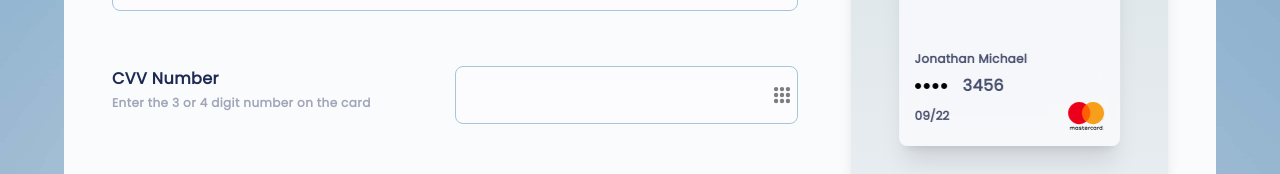
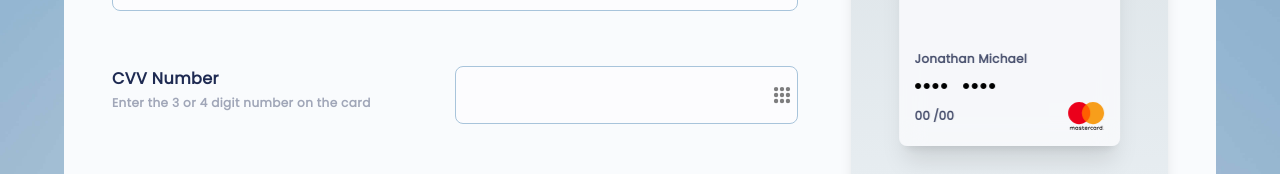
Before and after one commit to Samsegun/ace-pay, a React (Vite) app: page / in a window 1280 px wide. Shown: the part 266-440 px from the top of the page. Built offline with nearby package versions, Linux system fonts and the light colour scheme.

Commit message:
more handlers

```diff
--- a/src/App.tsx
+++ b/src/App.tsx
@@ -1,3 +1,4 @@
+import { useState } from "react";
 import "./App.css";
 import logo from "./assets/acelogo.png";
 import closeBtn from "./assets/close.svg";
@@ -10,6 +11,12 @@ import docket from "./assets/docket.png";
 import Form from "./Form";
 
 function App() {
+    const [cardDetails, setCardDetails] = useState({
+        cardNumber: "",
+        expiryMonth: "",
+        expiryYear: "",
+    });
+
     return (
         <div className='min-h-screen bg-center bg-no-repeat bg-cover bg-flower flex-items-center'>
             <div className='main-wrapper'>
@@ -55,7 +62,7 @@ function App() {
                         <section className='w-full lg:w-auto lg:basis-[65%]'>
                             {/* form */}
                             <div className='h-full my-8 lg:my-0'>
-                                <Form />
+                                <Form setCardDetails={setCardDetails} />
                             </div>
                         </section>
 
@@ -88,12 +95,32 @@ function App() {
                                                         className='w-8'
                                                     />
                                                 </span>
-                                                <span>3456</span>
+                                                {/* <span>3456</span> */}
+                                                <span>
+                                                    {cardDetails.cardNumber ? (
+                                                        cardDetails.cardNumber
+                                                    ) : (
+                                                        <img
+                                                            src={fourDots}
+                                                            alt='coded'
+                                                            className='w-8'
+                                                        />
+                                                    )}
+                                                </span>
                                             </span>
                                         </div>
 
                                         <div className='flex items-center justify-between text-xs'>
-                                            <span>09/22</span>
+                                            {/* <span>09/22</span> */}
+                                            <span>
+                                                {cardDetails.expiryMonth
+                                                    ? cardDetails.expiryMonth
+                                                    : "00"}{" "}
+                                                /
+                                                {cardDetails.expiryYear
+                                                    ? cardDetails.expiryYear
+                                                    : "00"}
+                                            </span>
                                             <span>
                                                 <img
                                                     src={masterCard}
--- a/src/Form.tsx
+++ b/src/Form.tsx
@@ -1,17 +1,29 @@
-import { useState } from "react";
+import React, { useState, Dispatch } from "react";
 import pencil from "./assets/edit-pencil.svg";
 // import mcSymbol from "./assets/mc_symbol.svg";
 import verified from "./assets/verified-badge.svg";
 import dots from "./assets/dots.svg";
 import {
+    blurHandler,
     cardNumberHandler,
     cvvHandler,
+    expiryBlurHandler,
     expiryHandler,
     keyHandler,
     passwordHandler,
 } from "./formUtils";
 
-const Form = () => {
+interface CardDetails {
+    cardNumber: string;
+    expiryMonth: string;
+    expiryYear: string;
+}
+
+interface FormProps {
+    setCardDetails: Dispatch<React.SetStateAction<CardDetails>>;
+}
+
+const Form: React.FC<FormProps> = ({ setCardDetails }) => {
     const [formData, setFormData] = useState({
         cardNumber: "",
         cvvNumber: "",
@@ -19,16 +31,6 @@ const Form = () => {
         expiryYear: "",
         password: "",
     });
-
-    // const formHandler = (event: ChangeEvent<HTMLFormElement>) => {
-    //     // Remove non-numeric characters from the input value
-    //     // let sanitizedValue = value.replace(/\D/g, "");
-
-    //     setFormData(prevState => ({
-    //         ...prevState,
-    //         [event.target.name]: event.target.value,
-    //     }));
-    // };
 
     return (
         <form className='form-flex'>
@@ -121,6 +123,7 @@ const Form = () => {
                         onKeyDown={event =>
                             keyHandler(event, formData, setFormData)
                         }
+                        onBlur={event => blurHandler(event, setCardDetails)}
                         placeholder='2412   -   7512   -   3412   -   3456'
                         className='text-justify input px-9 sm:px-16'
                     />
@@ -179,6 +182,9 @@ const Form = () => {
                         value={formData.expiryMonth}
                         maxLength={2}
                         onChange={event => expiryHandler(event, setFormData)}
+                        onBlur={event =>
+                            expiryBlurHandler(event, setCardDetails)
+                        }
                         className='input basis-2/5'
                     />
                     <span>/</span>
@@ -188,6 +194,9 @@ const Form = () => {
                         value={formData.expiryYear}
                         maxLength={2}
                         onChange={event => expiryHandler(event, setFormData)}
+                        onBlur={event =>
+                            expiryBlurHandler(event, setCardDetails)
+                        }
                         className='input basis-2/5'
                     />
                 </span>
--- a/src/formUtils.ts
+++ b/src/formUtils.ts
@@ -1,4 +1,4 @@
-import { ChangeEvent, KeyboardEvent, Dispatch } from "react";
+import { ChangeEvent, KeyboardEvent, Dispatch, FocusEvent } from "react";
 
 interface CardDetails {
     cardNumber: string;
@@ -8,11 +8,27 @@ interface CardDetails {
     password: string;
 }
 
+interface CardInfo {
+    cardNumber: string;
+    expiryMonth: string;
+    expiryYear: string;
+}
+
 export const cardNumberHandler = (
     event: ChangeEvent<HTMLInputElement>,
     setFormData: Dispatch<React.SetStateAction<CardDetails>>
 ) => {
     let cardNumber = event.target.value;
+    const lastChar = cardNumber[cardNumber.length - 1];
+
+    if (lastChar === undefined) {
+        setFormData(prevState => ({
+            ...prevState,
+            cardNumber: "",
+        }));
+    }
+
+    if (parseInt(lastChar) === 0 || parseInt(lastChar)) {
         // regex for testing strings that contain numbers and letters only
         const regex = /^[a-zA-Z0-9]+$/;
 
@@ -37,6 +53,7 @@ export const cardNumberHandler = (
             ...prevState,
             [event.target.name]: cardNumber,
         }));
+    }
 };
 
 // this handler handles the backspace key on the cardNumber input element
@@ -118,3 +135,40 @@ export const passwordHandler = (
         [event.target.name]: event.target.value,
     }));
 };
+
+export const blurHandler = (
+    event: FocusEvent<HTMLInputElement>,
+    setInfo: Dispatch<React.SetStateAction<CardInfo>>
+) => {
+    const targetValue = event.target.value.split("   -   ").join("").length;
+
+    if (targetValue) {
+        const last4Chars = event.target.value.slice(-4);
+        setInfo(prevState => ({
+            ...prevState,
+            cardNumber: last4Chars,
+        }));
+    } else {
+        setInfo(prevState => ({
+            ...prevState,
+            cardNumber: "",
+        }));
+    }
+};
+
+export const expiryBlurHandler = (
+    event: FocusEvent<HTMLInputElement>,
+    setInfo: Dispatch<React.SetStateAction<CardInfo>>
+) => {
+    if (event.target.value.length === 2) {
+        setInfo(prevState => ({
+            ...prevState,
+            [event.target.name]: event.target.value,
+        }));
+    } else {
+        setInfo(prevState => ({
+            ...prevState,
+            [event.target.name]: "",
+        }));
+    }
+};
```
Lines whose indentation alone changed are shown as unchanged.
